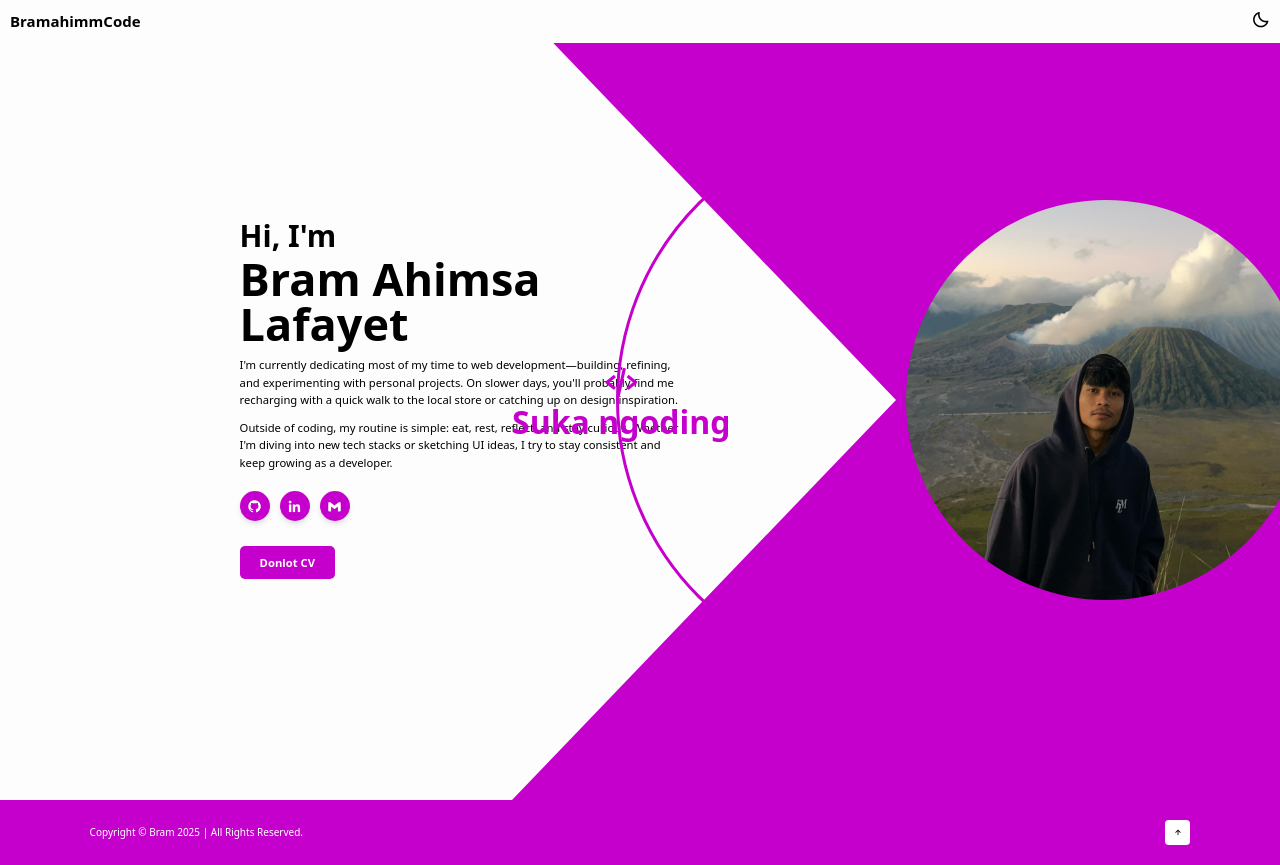
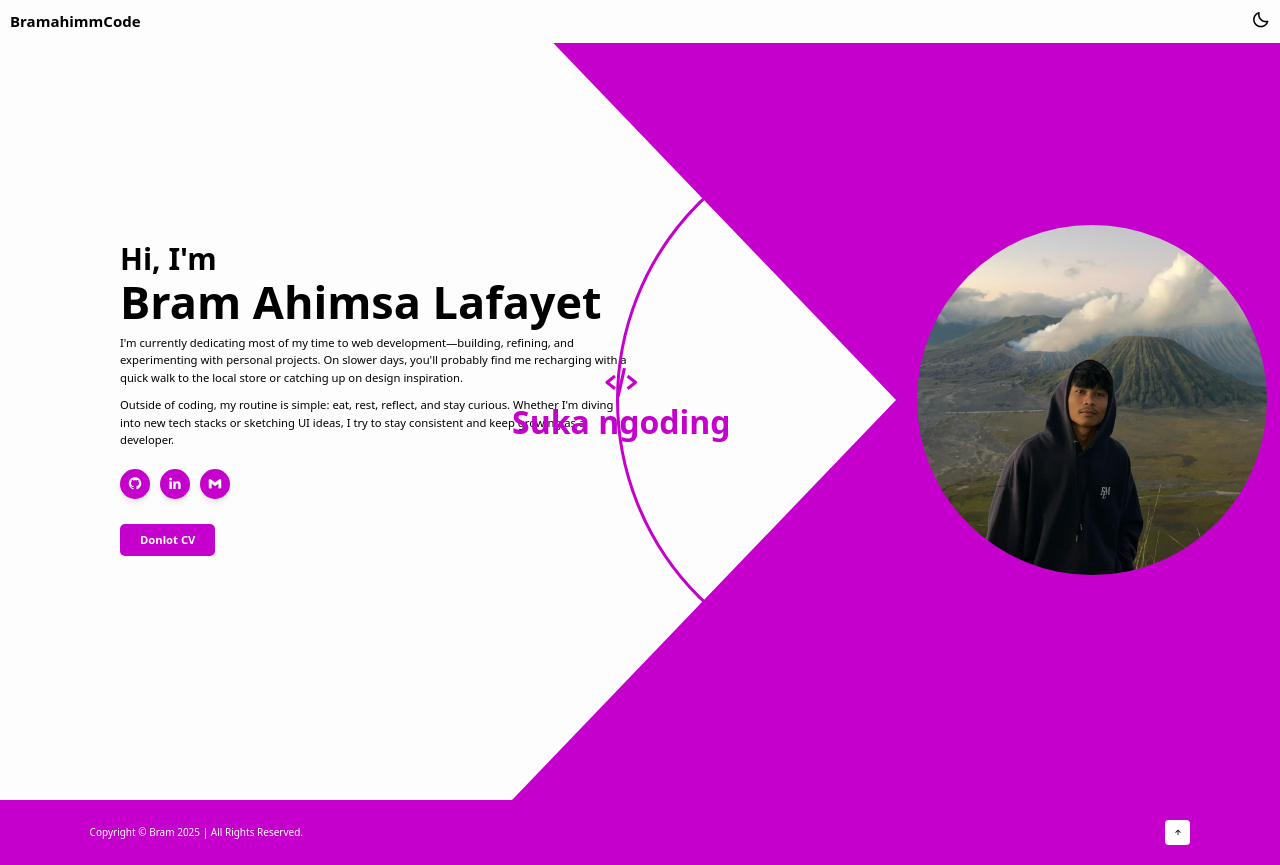
Before and after one commit to Bramahimm/portofolio-bram-react, a React (Vite) app: page / in a window 1280 px wide. Built offline with nearby package versions, Linux system fonts and the light colour scheme.

Commit message:
css flush

```diff
--- a/src/index.css
+++ b/src/index.css
@@ -48,7 +48,7 @@ body {
   display: flex;
   justify-content: center;
   align-items: center;
-  animation: professionRotate 13s linear infinite;
+  animation: professionRotate 10s linear infinite;
 }
 
 .profession {
@@ -63,6 +63,14 @@ body {
   padding: 13px 0;
 }
 
+@keyframes professionRotate {
+  0%, 20% { transform: rotate(0deg); }
+  25%, 45% { transform: rotate(-90deg); }
+  50%, 70% { transform: rotate(-180deg); }
+  75%, 95% { transform: rotate(-270deg); }
+  100% { transform: rotate(-360deg); }
+}
+
 .circle {
   width: 560px;
   height: 560px;
@@ -70,25 +78,3 @@ body {
   border-radius: 50%;
   z-index: -1;
 }
-
-@keyframes professionRotate {
-  0%,
-  20% {
-    transform: rotate(0deg);
-  }
-  25%,
-  45% {
-    transform: rotate(-90deg);
-  }
-  50%,
-  70% {
-    transform: rotate(-180deg);
-  }
-  75%,
-  95% {
-    transform: rotate(-270deg);
-  }
-  100% {
-    transform: rotate(-360deg);
-  }
-}
--- a/src/pages/HomePage.jsx
+++ b/src/pages/HomePage.jsx
@@ -43,10 +43,10 @@ function HomePage() {
   return (
     <section
       id="home-section"
-      className="home relative flex flex-col md:flex-row items-center justify-between min-h-screen px-4 sm:px-[7%] py-24 sm:py-32 md:py-40 overflow-hidden">
+      className="home relative flex flex-col md:flex-row items-center justify-between min-h-screen px-4 sm:px-[0%] py-24 sm:py-32 md:py-40 overflow-hidden">
       <div className="flex flex-col md:flex-row items-center justify-between w-full z-10 gap-8 md:gap-16">
-        <div className="ml-0 md:ml-[150px] home-content text-center md:text-left md:w-1/2 lg:w-2/5">
-          <h3 className="text-3xl sm:text-4xl lg:text-5xl font-semibold mb-2 text-text-color">
+        <div className="ml-0 md:ml-[120px] home-content text-center md:text-left md:w-1/2 lg:w-2/5">
+          <h3 className="text-3xl sm:text-4xl lg:text-5xl font-bold mb-2 text-text-color">
             Hi, I'm
           </h3>
           <h1 className="xs:text-4xl text-5xl sm:text-6xl lg:text-7xl font-bold leading-tight mb-4 text-text-color">
@@ -100,7 +100,7 @@ function HomePage() {
         <div className="absolute top-1/2 right-0 -translate-y-1/2 w-screen h-screen overflow-hidden pointer-events-none z-0 hidden lg:block">
           <div className="absolute top-1/2 right-0 -translate-y-1/2 w-screen h-screen overflow-hidden pointer-events-none z-0 hidden lg:block">
             {/* BOX UTAMA BERPUTAR */}
-            <div className="profession-box">
+            <div className="profession-box relative">
               {professionItems.map((item, index) => (
                 <div
                   key={index}
@@ -129,11 +129,11 @@ function HomePage() {
                 }}></div>
 
               {/* IMAGE PROFILE */}
-              <div className="absolute top-1/2 right-[-2%] -translate-y-1/2 z-20 hidden lg:flex justify-end items-center">
+              <div className="absolute top-1/2 right-[1%] -translate-y-1/2 z-20 hidden lg:flex justify-end items-center">
                 <img
                   src={myImage}
                   alt="Bram Ahimsa"
-                  className="w-[300px] sm:w-[380px] lg:w-[420px] xl:w-[400px] h-auto rounded-full"
+                  className="w-[220px] sm:w-[300px] lg:w-[360px] xl:w-[350px] h-auto rounded-full"
                 />
               </div>
             </div>
```
